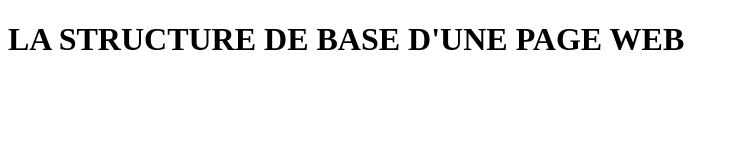
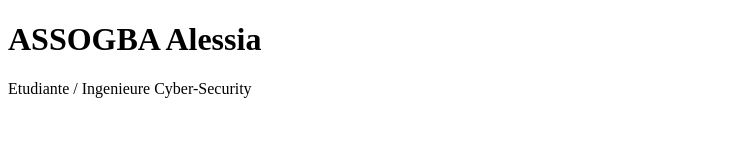
Before and after one commit to alessiaassogba1-hue/mon-cv, a plain HTML site: page index.html in a window 1280 px wide. Shown: the whole page, without its empty margins (0-739 px from the left). Drawn offline with Linux system fonts and the light colour scheme.

Commit message:
mise en place de la section titre

```diff
--- a/index.html
+++ b/index.html
@@ -7,6 +7,7 @@
     <link rel="stylesheet" href="style.css">
 </head>
 <body>
-    <h1>LA STRUCTURE DE BASE D'UNE PAGE WEB</h1>
+    <h1>ASSOGBA Alessia</h1>
+    <p>Etudiante / Ingenieure Cyber-Security</p>
 </body>
 </html>
```
